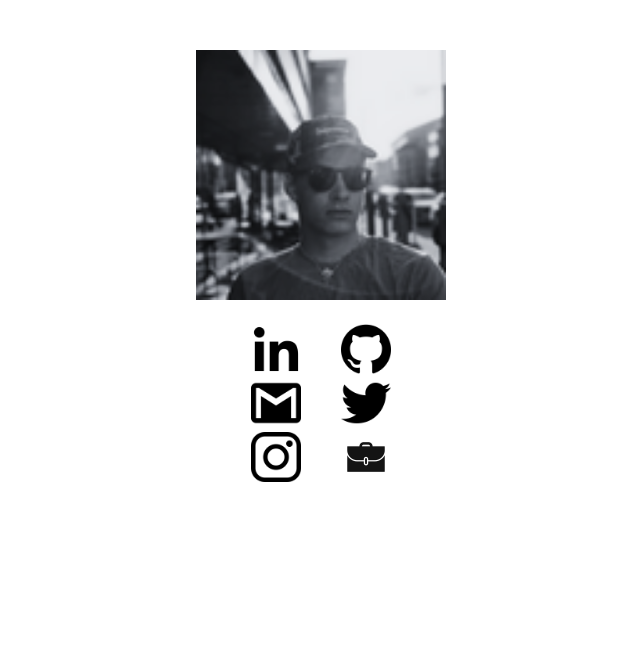
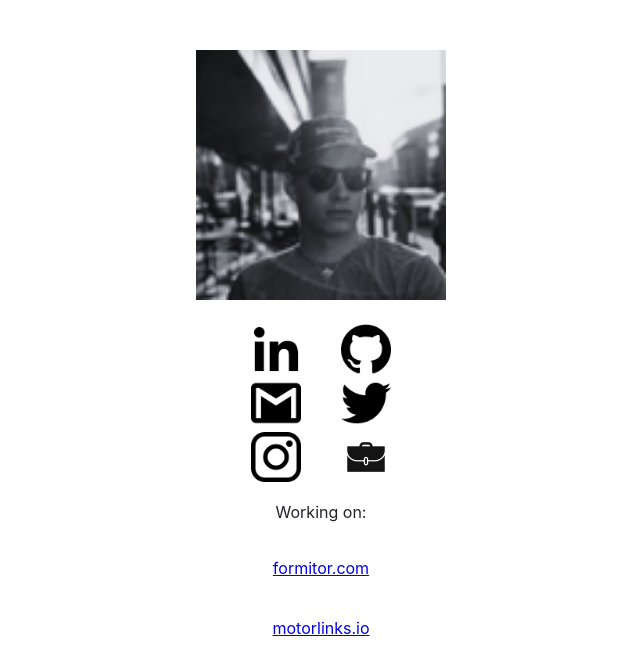
Before and after one commit to rannikkopyry/prannikko.fi, a Gatsby site: page / in a window 1280 px wide. Shown: the whole page, without its empty margins (327-967 px from the left). Built offline with nearby package versions, Linux system fonts and the light colour scheme; Gatsby itself is replaced by a stand-in of ours.

Commit message:
Add two links

```diff
--- a/src/pages/index.tsx
+++ b/src/pages/index.tsx
@@ -85,6 +85,9 @@ const IndexPage: React.FC<PageProps> = () => {
       />
       </a>
       </div>
+      <p>Working on:</p>
+      <a href="https://www.formitor.com/" style={linksStyles}>formitor.com</a>
+      <a href="https://www.motorlinks.io/" style={linksStyles}>motorlinks.io</a>
       </div>
     </main>
   )
```
